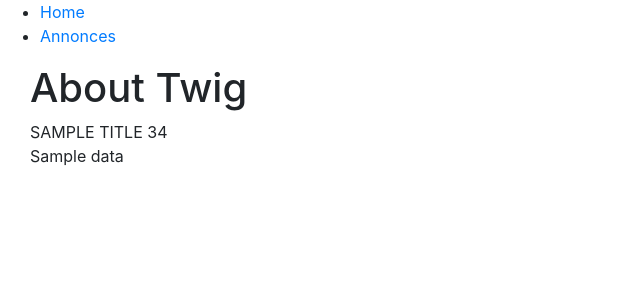
After one commit to Desmo-Saze-Practice/petites_annonces, a Symfony app: template templates/about/index.html.twig in a window 1280 px wide. The commit adds this page. Shown: the top 300 px of the page, without its empty margins (0-640 px from the left). Run offline with Twig, Linux system fonts and the light colour scheme; the template is opened without the code that fills it: most values are stand-ins (such as "Sample title", 1, 10 or a date in 2020); some libraries are stand-ins or nearby versions.

Commit message:
Ajout des template twig et loyout Co-authored-by: LEDDA Damien <alss-cdatp21-lda@ccicampus.fr> Co-authored-by: FlorianDuchesne <FlorianDuchesne@users.noreply.github.com> Co-authored-by: SCHAEFFER Léonard <alss-cdatp21-sle@ccicampus.fr> Co-authored-by: sStratioSs <sStratioSs@users.noreply.github.com> Co-authored-by: Sofiane <sofianeAlamri@users.noreply.github.com> Co-authored-by: FlorianMartinDesmoSaze <FlorianMartinDesmoSaze@users.noreply.github.com> Co-authored-by: Nargac'Aura <Nargacaura@users.noreply.github.com>

```diff
--- /dev/null
+++ b/templates/about/index.html.twig
@@ -0,0 +1,15 @@
+{% extends "layout/aside.html.twig" %}
+
+{% block content %}
+    <h1>About Twig</h1>
+
+    {{ title|upper }} {# deux accolades permettent d'afficher #}
+    {{ max(1, 10, 3, 34) }}
+    {# { dump(data) } #} {# commentaire #}
+
+    {# les instruction c'est {% instruction %} #}
+
+    {% for d in data %} {# d est une variable arbitraire data viens de notre controller #}
+        <p>{{ d }} </p>
+    {% endfor %}
+{% endblock %}
--- a/templates/base.html.twig
+++ b/templates/base.html.twig
@@ -6,14 +6,15 @@
         {# Run `composer require symfony/webpack-encore-bundle`
            and uncomment the following Encore helpers to start using Symfony UX #}
         {% block stylesheets %}
-            {#{{ encore_entry_link_tags('app') }}#}
-        {% endblock %}
-
-        {% block javascripts %}
-            {#{{ encore_entry_script_tags('app') }}#}
+            <link rel="stylesheet" href="https://cdnjs.cloudflare.com/ajax/libs/bootstrap/4.6.1/css/bootstrap.min.css" integrity="sha512-T584yQ/tdRR5QwOpfvDfVQUidzfgc2339Lc8uBDtcp/wYu80d7jwBgAxbyMh0a9YM9F8N3tdErpFI8iaGx6x5g==" crossorigin="anonymous" referrerpolicy="no-referrer" />
         {% endblock %}
     </head>
     <body>
-        {% block body %}{% endblock %}
+        {{ include("include/main_nav.html.twig") }}
+        {% block body %}<h1>Titre du site</h1>{% endblock %}
+
+        {% block javascripts %}
+            <script src="https://cdnjs.cloudflare.com/ajax/libs/bootstrap/4.6.1/js/bootstrap.min.js" integrity="sha512-UR25UO94eTnCVwjbXozyeVd6ZqpaAE9naiEUBK/A+QDbfSTQFhPGj5lOR6d8tsgbBk84Ggb5A3EkjsOgPRPcKA==" crossorigin="anonymous" referrerpolicy="no-referrer"></script>
+        {% endblock %}
     </body>
 </html>
--- /dev/null
+++ b/templates/include/main_nav.html.twig
@@ -0,0 +1,10 @@
+<nav>
+    <ul>
+        <li>
+            <a href="">Home</a>
+        </li>
+        <li>
+            <a href="">Annonces</a>
+        </li>
+    </ul>
+</nav>
--- /dev/null
+++ b/templates/layout/aside.html.twig
@@ -0,0 +1,16 @@
+{% extends "base.html.twig" %}
+
+{% block body %}
+    <div class="row">
+        <aside>
+            <div class="col-3">
+                {% block aside %}{% endblock %}
+            </div>
+        </aside>
+
+        <div class="col-9">
+            {% block content %}{% endblock %}
+        </div>
+    </div>
+
+{% endblock %}
```
Also changed, not shown: src/Controller/AboutController.php (+15 -2 lines), src/Controller/HomeController.php (+7 -1 lines), templates/home/index.html.twig (+13 -1 lines), templates/layout/full_width.html.twig (added, +7 -0 lines).
